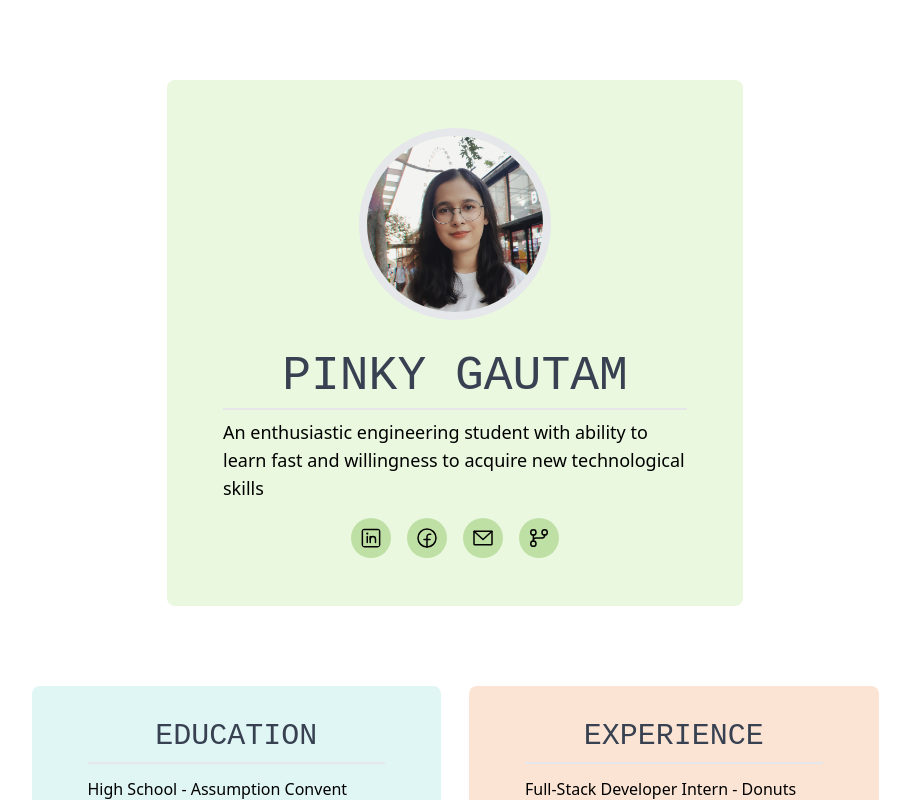
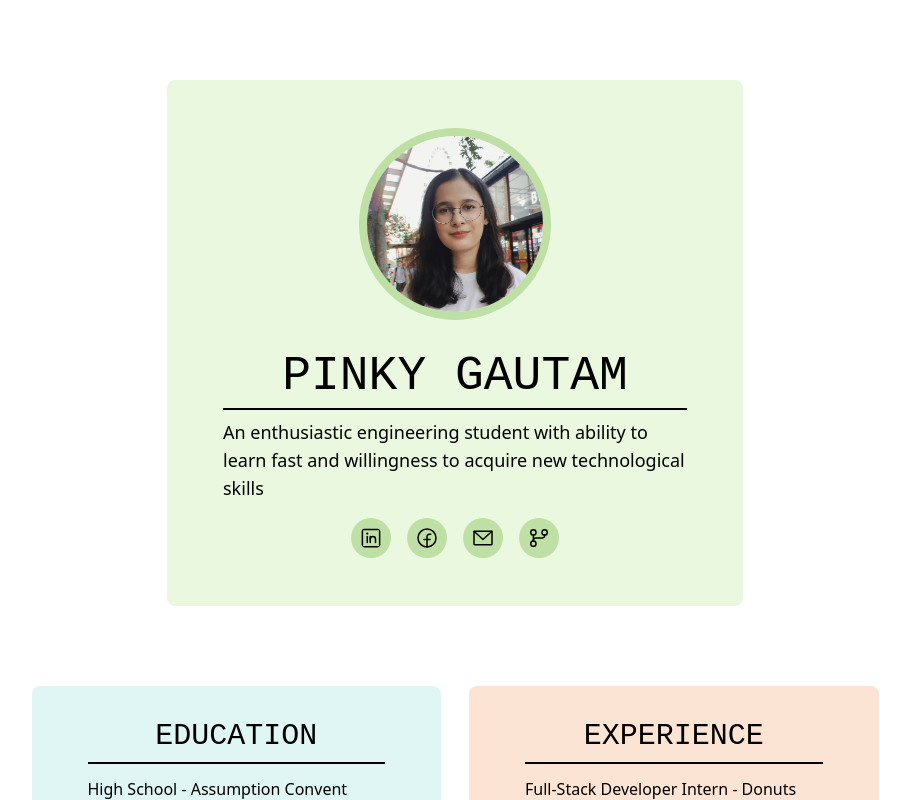
Before and after one commit to ppkgtmm/r, a React (Create React App) app: page / in a window 1280 px wide. Shown: the top 800 px of the page, without its empty margins (185-1095 px from the left). Built offline with nearby package versions, Linux system fonts and the light colour scheme.

Commit message:
edit tw config

```diff
--- a/tailwind.config.js
+++ b/tailwind.config.js
@@ -3,7 +3,7 @@ module.exports = {
   darkMode: "media", // or 'media' or 'class'
   theme: {
     extend: {},
-    backgroundColor: theme => ({
+    colors: {
       blue: "#E0F6F4",
       orange: "#FBE4D3",
       ygreen: "#EAF8DF", // yellow green
@@ -12,7 +12,7 @@ module.exports = {
       bgrey: "#E3E7F3", // blue grey
       grey: "#E5E5E5",
       green: "#BFE0A5",
-     })
+    },
   },
   variants: {
     extend: {},
```
